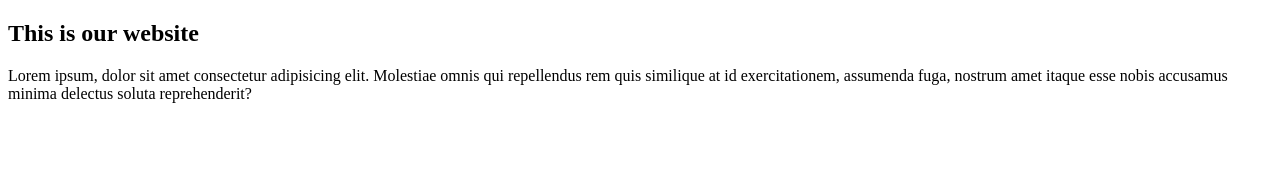
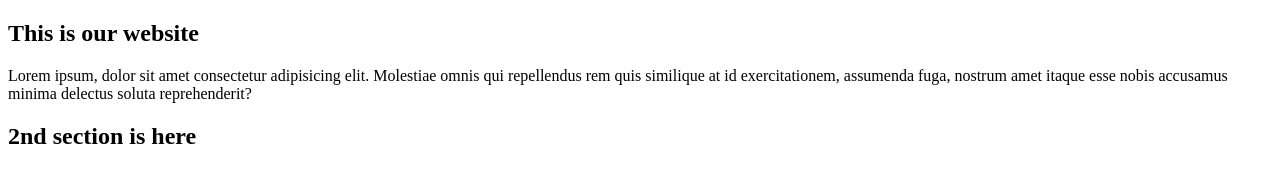
Before and after one commit to Md-Arfan-Khan/projectwithgithub, a plain HTML site: page index.html in a window 1280 px wide. Drawn offline with Linux system fonts and the light colour scheme.

Commit message:
3rd commit

```diff
--- a/index.html
+++ b/index.html
@@ -11,5 +11,9 @@
         <h1>This is our website </h1>
         <p>Lorem ipsum, dolor sit amet consectetur adipisicing elit. Molestiae omnis qui repellendus rem quis similique at id exercitationem, assumenda fuga, nostrum amet itaque esse nobis accusamus minima delectus soluta reprehenderit?</p>
     </section>
+
+    <section class="2nd">
+        <h1>2nd section is here</h1>
+    </section>
 </body>
 </html>
```
